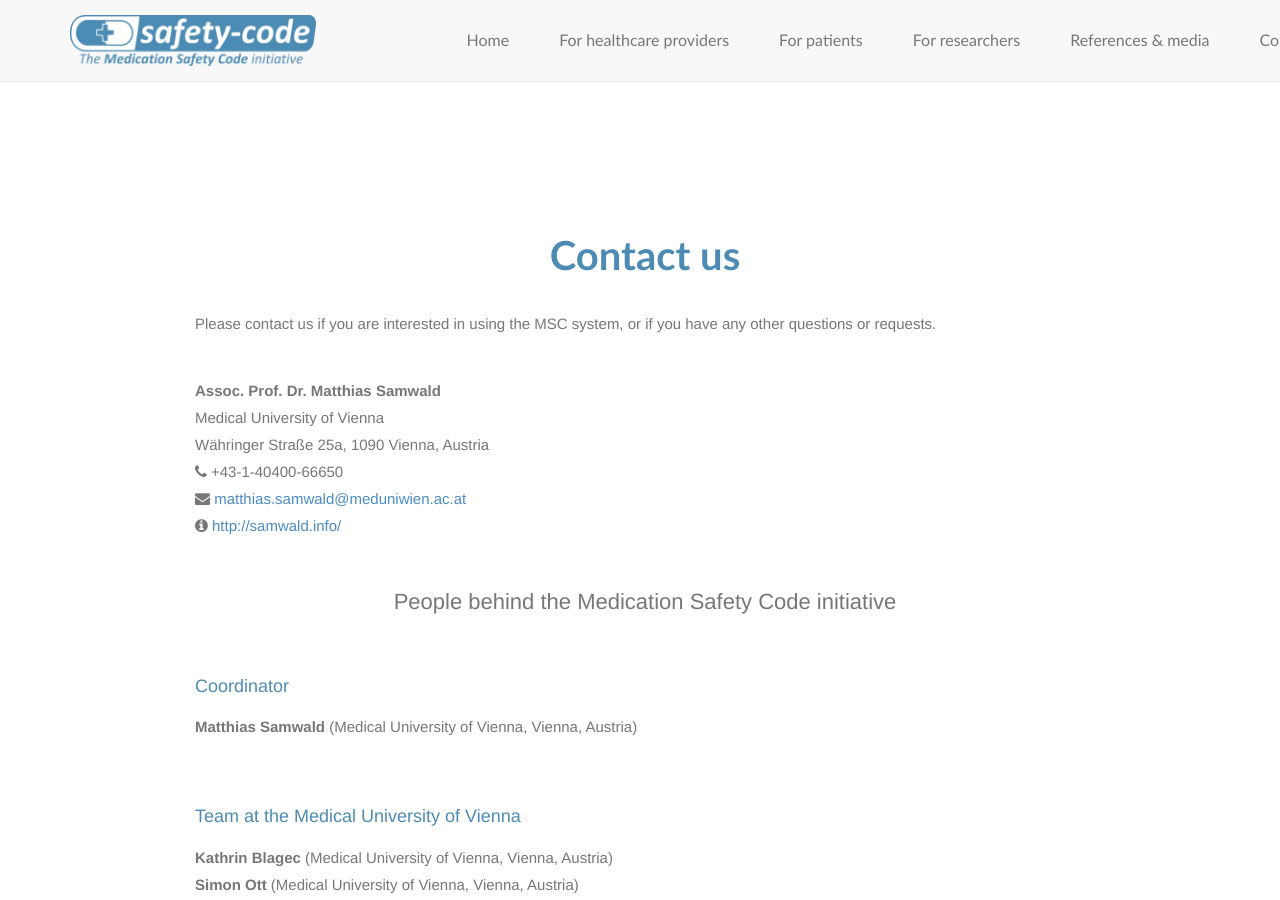
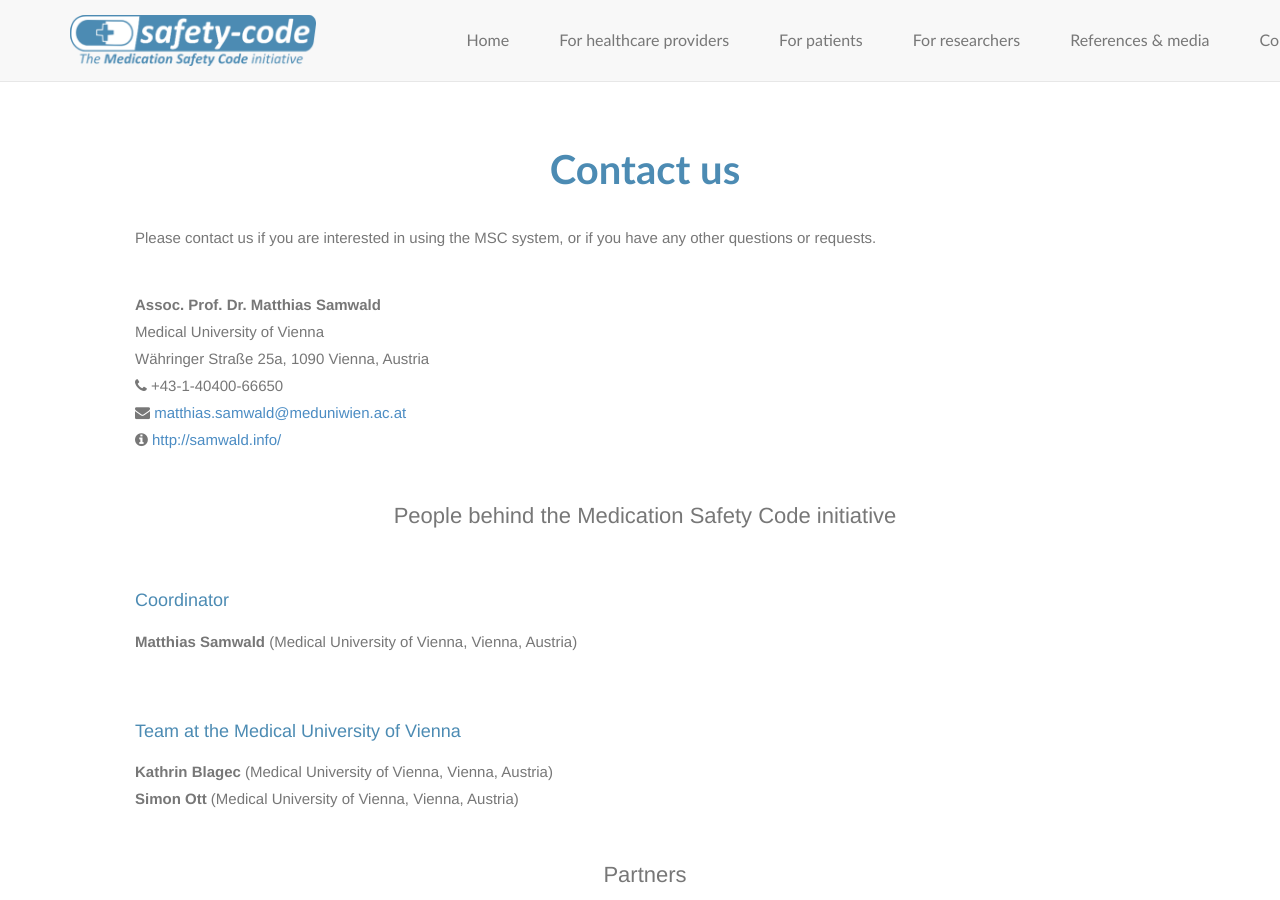
Before and after one commit to AID-research/safety-code-website-v3.0, a Jekyll site: the page built from contact.markdown, in a window 1280 px wide and 900 px high. Built offline with Jekyll 4.4.1, drawn with Linux system fonts in a browser that asks for light colours.

Commit message:
Fixes layouting

```diff
--- a/landing-page-theme/_includes/contact.html
+++ b/landing-page-theme/_includes/contact.html
@@ -1,13 +1,7 @@
+<div class="entry-content">
+<section id="about" class="container content-section text-center">
 
-    		<div class="entry-content">
-    <section id="about" class="container content-section text-center">
-        <div class="row">
-            <div class="col-lg-8 col-lg-offset-2">
-              <br/>
-              </div>
-        </div>
 
-<div class="entry-content">
 			<div id="first" class="arrow_box_white" style="z-index: 10;">
 <h1>Contact us</h1>
 <p>Please contact us if you are interested in using the MSC system, or if you have any other questions or requests.</p>
--- a/landing-page-theme/_includes/patients.html
+++ b/landing-page-theme/_includes/patients.html
@@ -1,8 +1,6 @@
+		<div class="entry-content">
+<section id="about" class="container content-section text-center">
 
-
-    <section id="about" class="container content-section text-center">
-
-		<div class="entry-content">
 			<div class="arrow_box_white" style="z-index: 10;" id="first">
 <h1>The problem</h1>
 </p>
--- a/landing-page-theme/_includes/reference_implementations_new.html
+++ b/landing-page-theme/_includes/reference_implementations_new.html
@@ -31,7 +31,6 @@
     <div class="content-section-b">
 
         <div class="container">
-
             <div class="row">
                 <div class="col-lg-5 col-lg-offset-1 col-sm-push-6  col-sm-6">
                     <hr class="section-heading-spacer">
--- a/landing-page-theme/_includes/researchers.html
+++ b/landing-page-theme/_includes/researchers.html
@@ -68,7 +68,7 @@
 </ul>
 <p>The MSC is intended to complement local pharmacogenomics initiatives by providing a simple method for making pharmacogenetic data more portable across geographic regions and health care networks.
 </p></div>
-</div>
+
 <div class="arrow_box_white" style="z-index: 4;">
 <h1>Demo</h1>
 <div class="arrow_box_grey" style="z-index: 4;">
```
